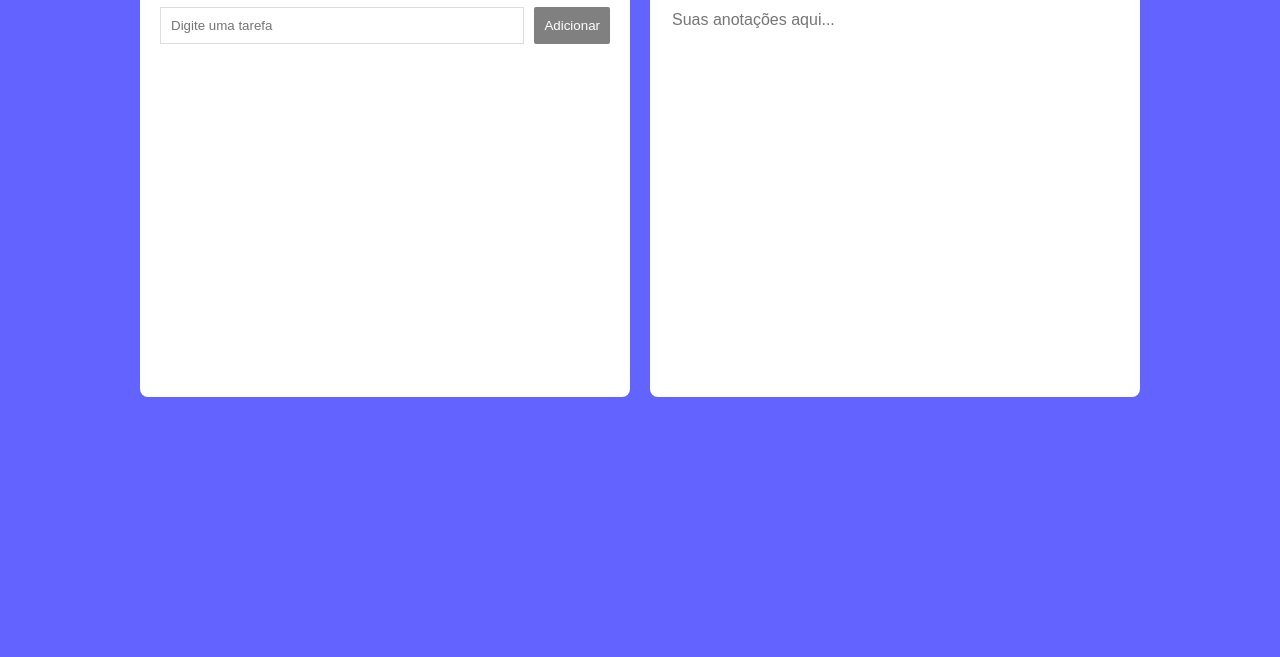
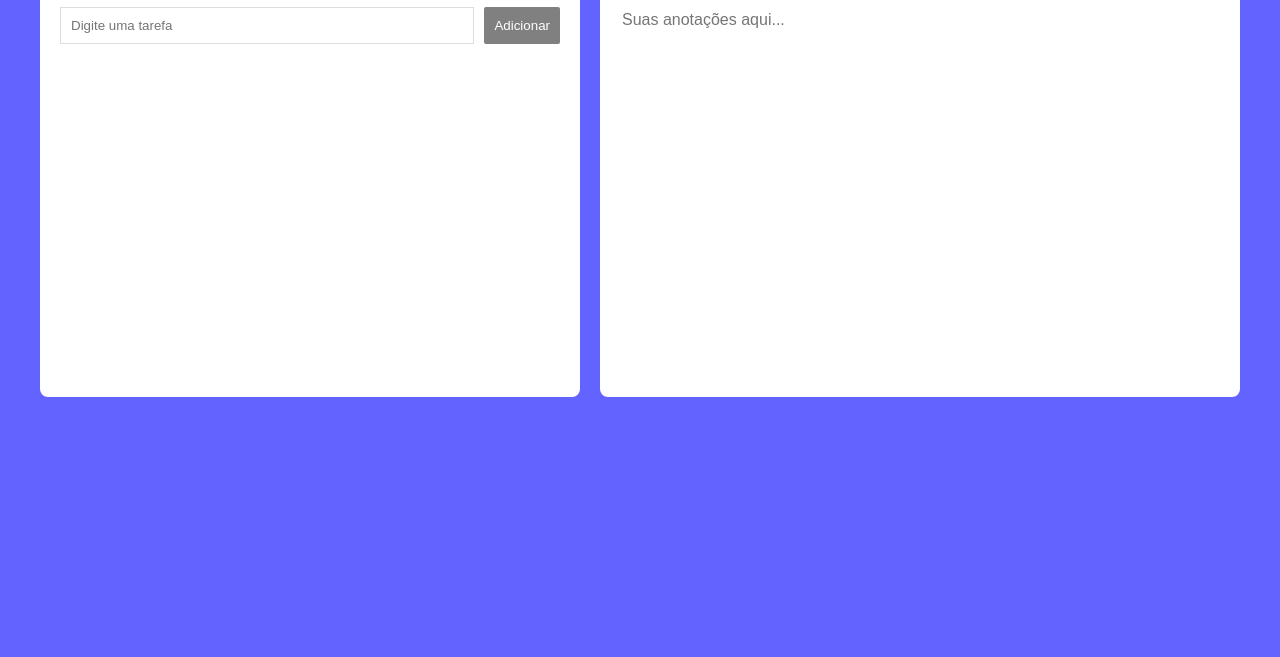
Before and after one commit to frerpito/Todo-App, a plain HTML site: page frontend/index.html in a window 1280 px wide. Shown: the part 143-800 px from the top of the page. Drawn offline with Linux system fonts and the light colour scheme; no server answers.

Commit message:
style: aumenta tamanho dos containers

```diff
--- a/frontend/style.css
+++ b/frontend/style.css
@@ -26,7 +26,15 @@ body {
 
   min-width:450px;
   min-height:450px;
-  align-self:flex-start;
+
+}
+
+.tasks-container{
+  width: 500px;
+}
+
+.notas-container{
+  width: 600px;
 }
 
 .notas-container textarea{
```
Also changed, not shown: 1 other file.
